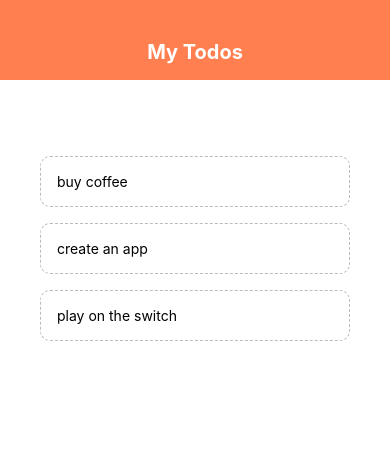
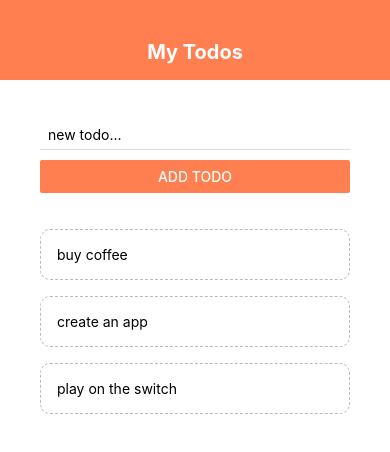
Before and after one commit to szittyu/first_mobile_app, a React Native app: screen / in a window 390 px wide. Shown: the top 452 px of the page. Built offline with nearby package versions, Linux system fonts and the light colour scheme.

Commit message:
submitHandler func made

```diff
--- a/App.js
+++ b/App.js
@@ -2,6 +2,7 @@ import React, { useState } from 'react';
 import { StyleSheet, Text, View, FlatList } from 'react-native';
 import Header from './components/header';
 import TodoItem from './components/todoItem';
+import AddTodo from './components/addTodo';
 
 export default function App() {
   const [todos, setTodos] = useState([
@@ -15,11 +16,22 @@ export default function App() {
       return prevTodos.filter(todo => todo.key != key);
     })
   }
+
+  const submitHandler = (text) => {
+    setTodos((prevTodos) => {
+      return [
+        { text: text, key: Math.random().toString() },
+        ...prevTodos
+      ];
+    })
+  }
   return (
     <View style={styles.container}>
       <Header />
       <View style={styles.content}>
-        {/* todo form */}
+        <AddTodo
+          submitHandler={submitHandler}
+        />
         <View style={styles.list}>
           <FlatList
             data={todos}
--- a/components/addTodo.js
+++ b/components/addTodo.js
@@ -1,7 +1,7 @@
 import React, { useState } from 'react';
 import { StyleSheet, View, Text, TextInput, Button } from 'react-native';
 
-export default function AddTodo() {
+export default function AddTodo({ submitHandler }) {
     const [text, setText] = useState('');
 
 
@@ -16,6 +16,7 @@ export default function AddTodo() {
                 placeholder='new todo...'
                 onChangeText={changeHandler}
             />
+            <Button onPress={() => submitHandler(text)} title='add todo' color='coral' />
         </View>
     )
 }
```
